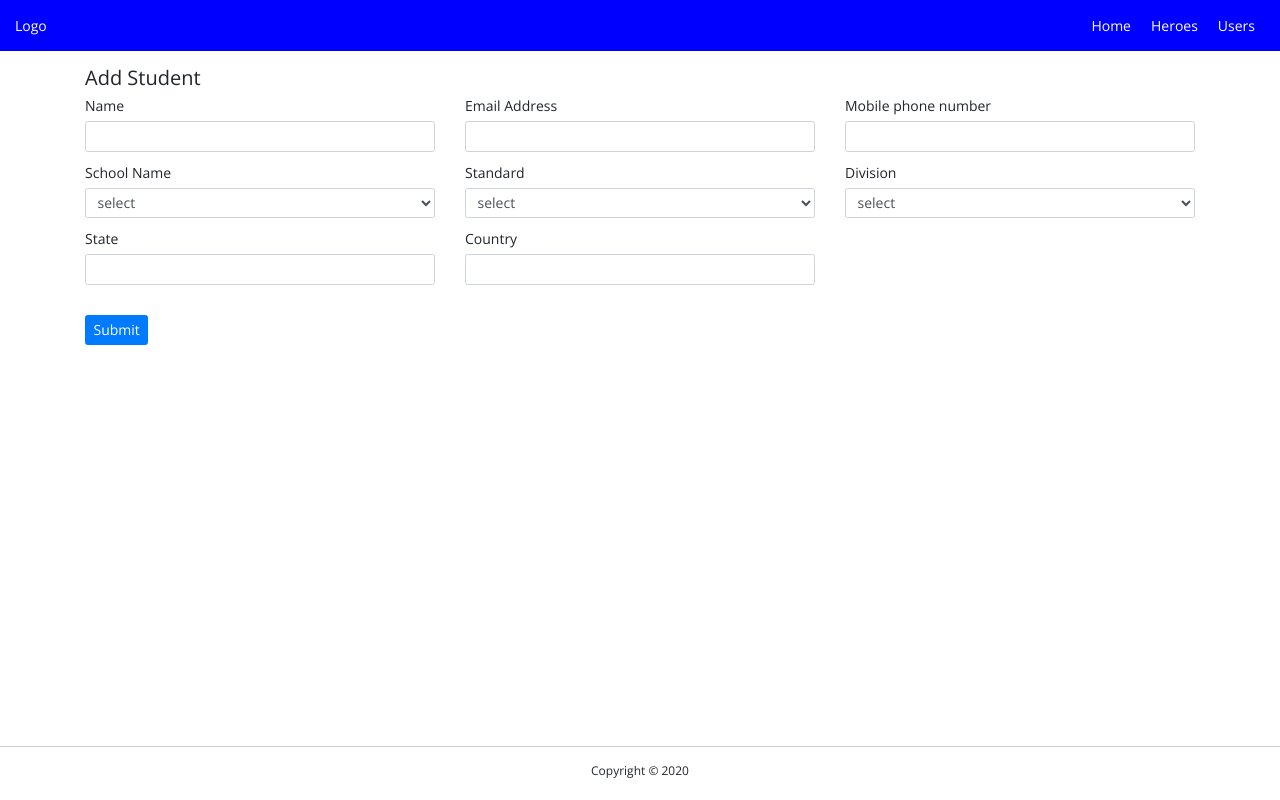
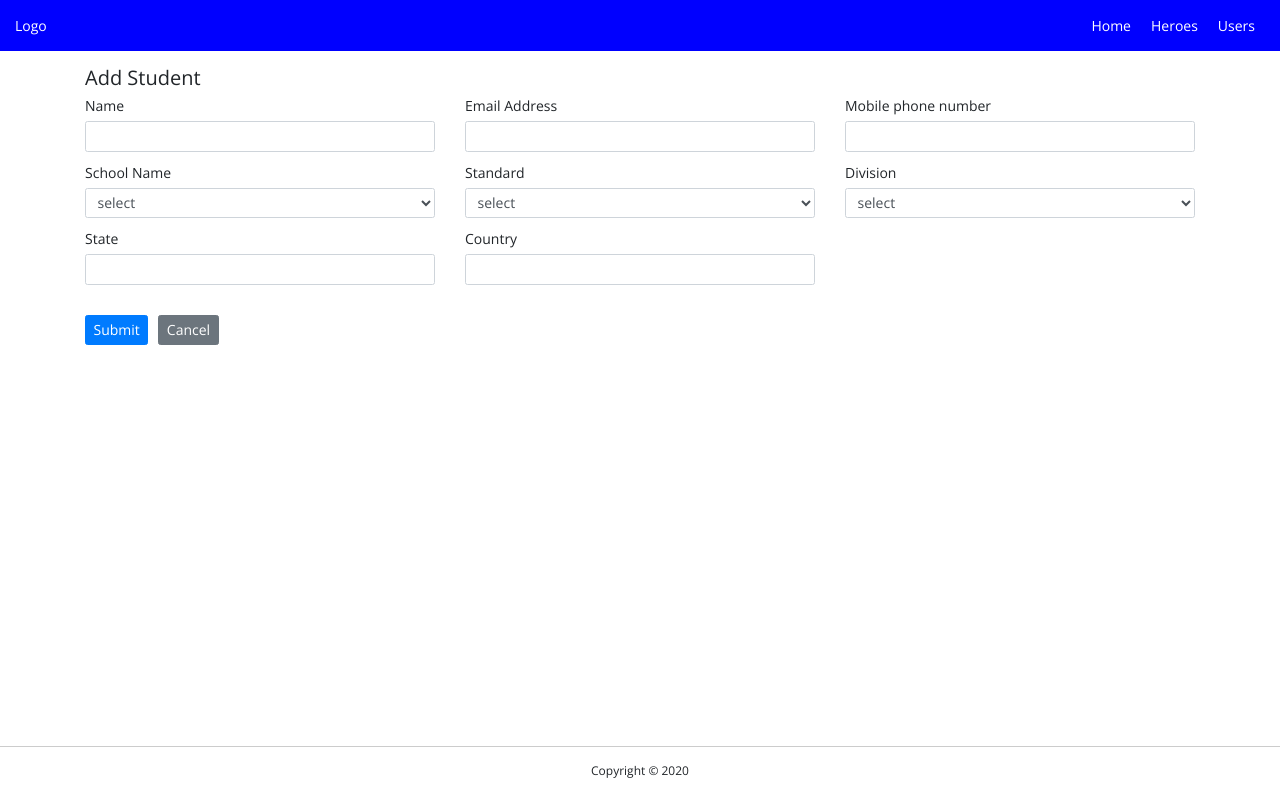
Before and after one commit to dhananjaym11/react-task, a React (Create React App) app: page /students/add in a window 1280 px wide. Built offline with nearby package versions, Linux system fonts and the light colour scheme.

Commit message:
Added UI changes

```diff
--- a/src/App/components/student-add/StudentAdd.js
+++ b/src/App/components/student-add/StudentAdd.js
@@ -135,6 +135,11 @@ class StudentAdd extends React.Component {
                         className="btn btn-primary"
                         onClick={this.onSubmitHandler}
                     >Submit</button>
+                    <button
+                        type="button"
+                        className="btn btn-secondary"
+                        onClick={this.props.onCancelHandler}
+                    >Cancel</button>
                 </div>
             </form>
         )
--- a/src/App/containers/student-add/StudentAdd.js
+++ b/src/App/containers/student-add/StudentAdd.js
@@ -37,6 +37,10 @@ class StudentAddContainer extends React.Component {
         this.props.history.push('/students');
     }
 
+    onCancelHandler = () => {
+        this.props.history.push('/students');
+    }
+
     render() {
         return (
             <div className="student-add">
@@ -44,6 +48,7 @@ class StudentAddContainer extends React.Component {
                 <StudentAdd
                     student={this.state.student}
                     onSubmitHandler={this.onSubmitHandler}
+                    onCancelHandler={this.onCancelHandler}
                 />
             </div>
         )
--- a/src/App/containers/student-details/StudentDetails.js
+++ b/src/App/containers/student-details/StudentDetails.js
@@ -19,6 +19,10 @@ class StudentDetailsContainer extends React.Component {
         }
     }
 
+    onBackHandler = () => {
+        this.props.history.push('/students');
+    }
+
     render() {
         return (
             <div className="student-details">
@@ -26,6 +30,13 @@ class StudentDetailsContainer extends React.Component {
                 <StudentDetails
                     student={this.state.student}
                 />
+                <div style={{ margin: '20px 0' }}>
+                    <button
+                        type="button"
+                        className="btn btn-primary"
+                        onClick={this.onBackHandler}
+                    >Back</button>
+                </div>
             </div>
         )
     }
--- a/src/index.scss
+++ b/src/index.scss
@@ -33,4 +33,8 @@ a {
 
 .btn {
   font-size: 1.4rem;
+
+  + .btn {
+    margin-left: 10px;
+  }
 }
```
